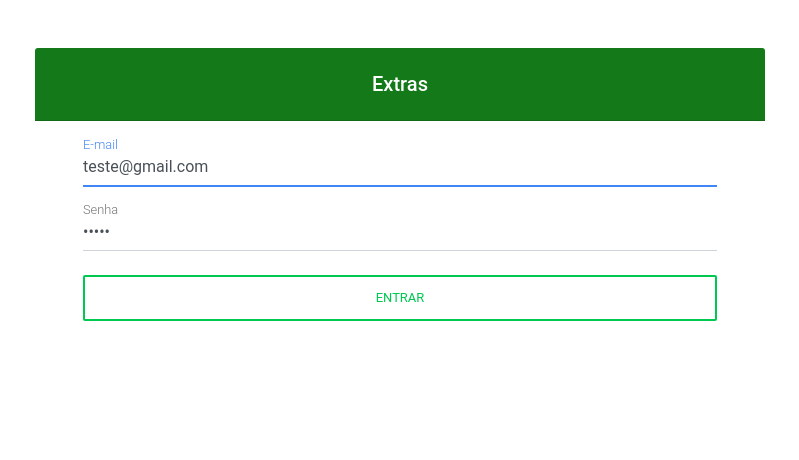
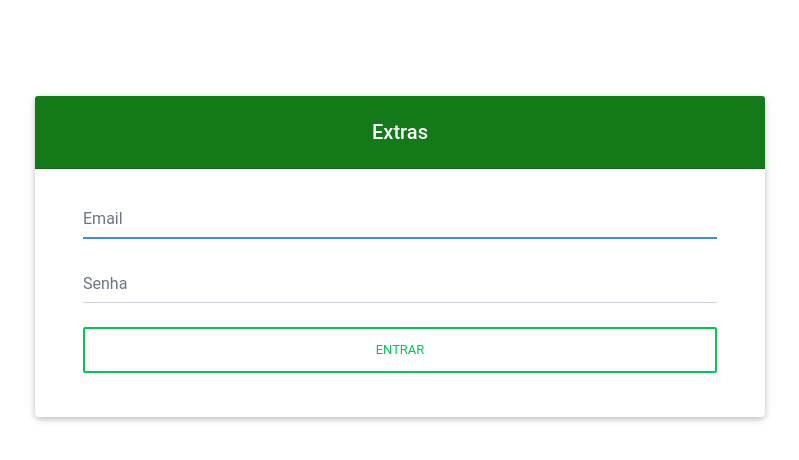
Before and after one commit to csadetec/extras-web, a React (Create React App) app: page / in a window 1280 px wide. Shown: the top 460 px of the page, without its empty margins (240-1039 px from the left). Built offline with nearby package versions, Linux system fonts and the light colour scheme.

Commit message:
lista dos colaboradores no formservice

```diff
--- a/src/components/Alert.js
+++ b/src/components/Alert.js
@@ -5,7 +5,8 @@ function Alert({ msg = false, color = 'info' }) {
   return (
     <>
       {msg &&
-        <div className={`alert alert-${color}  col-md-12 mb-0 mt-1`} role="alert">
+
+        <div className={`alert alert-${color} justify-content-center col-md-12 mb-0 mt-3`} role="alert">
           {msg}
         </div>
       }
--- a/src/pages/Login.js
+++ b/src/pages/Login.js
@@ -1,13 +1,17 @@
 import React, { useState, useEffect } from 'react'
 import api from '../service/api'
 
+import Alert from '../components/Alert'
 
 function Login() {
   const [loggin, setLoggin] = useState({
-    'email':'teste@gmail.com',
-    'password':'teste'
+    'email':'',
+    'password':''
   })
-  const [alert, setAlert] = useState(false)
+  const [alert, setAlert] = useState({
+    'msg':'',
+    'color':''
+  })
   const [btnLabel, setBtnLabel] = useState('ENTRAR')
   const [btnStatus, setBtnStatus] = useState(false)
 
@@ -34,18 +38,16 @@ function Login() {
       setBtnStatus(false)
       console.log(e)
       if (!e.response) {
-        return setAlert('Erro no Servidor!')
+        return setAlert({msg:'Erro no Servidor!', color:'warning'})
       }
 
       let { field } = e.response.data[0]
       console.log(field)
 
       if (field === 'email') {
-        setAlert('E-mail não cadastrado')
-        return false;
+        return setAlert({msg:'E-mail não cadastrado!', color:'warning'})
       }
-
-      setAlert('Senha Errada')
+      setAlert({msg:'Senha Errada!', color:'warning'})
 
     }
 
@@ -60,32 +62,37 @@ function Login() {
     <div className="container">
       <div className="row justify-content-center mt-5">
         <div className="col-md-8">
+          <div className="card  mt-5">
+
             <h5 className="card-header green white-text text-center py-4">
-            {alert ?
-              alert
-            :
               <strong>Extras</strong>
+            </h5>
+            <div className="card-body px-lg-5 pt-1">
+              <form className="text-center" onSubmit={handleSubmit}>
+
+                <div className="md-form">
+                  <input type="text" name="email" className="form-control"
+                    placeholder='Email'
+                    value={loggin.email} onChange={updateField} autoFocus required />
+                    {loggin.email &&
+                      <label htmlFor="email" >E-mail</label>
                     }
-
-          </h5>
-          <div className="card-body px-lg-5 pt-0">
-            <form className="text-center" onSubmit={handleSubmit}>
-              <div className="md-form">
-                <input type="text" name="email" className="form-control" placeholder={'Email'}
-                  value={loggin.email} onChange={updateField} autoFocus />
-                {
-                <label htmlFor="email" >E-mail</label>}
                 </div>
                 <div className="md-form">
                   <input type="password" id="password" name="password" className="form-control"
-                  placeholder={'Senha'} value={loggin.password} onChange={updateField} />
+                    placeholder="Senha"
+                    value={loggin.password} onChange={updateField} />
+                  {loggin.password &&
                     <label htmlFor="password">Senha</label>
+                  }
                 </div>
                 <button disabled={btnStatus} className="btn btn-outline-success btn-rounded btn-block my-4 waves-effect z-depth-0" type="submit">
                   {btnLabel}
                 </button>
               </form>
             </div>
+          </div>
+          <Alert msg={alert.msg} color={alert.color} />
 
         </div>
       </div>
--- a/src/pages/ServiceForm.js
+++ b/src/pages/ServiceForm.js
@@ -11,13 +11,15 @@ import { loadServices } from '../utils/load'
 const ServiceForm = (props) => {
 	/** */
 	const [service, setService] = useState({
-		'email': '',
-		'password': '',
-		'name': '',
-		'profile_name': ''
+		'confirm': '',
+		'reason_name': '',
+		'date': '',
+		'start': '',
+		'end': '',
+		'employees': [],
+		'obs': ''
 	})
 
-	const [profiles] = useState(JSON.parse(localStorage.getItem('profiles')))
 	const [reasons] = useState(JSON.parse(localStorage.getItem('reasons')))
 	const [alert, setAlert] = useState({
 		'message': '',
@@ -39,10 +41,17 @@ const ServiceForm = (props) => {
 		async function load() {
 			console.log('load user')
 			const { data } = await api.get(`/services/${id}`)
+			console.log(data)
+			data.employees.map( r=>
+				r.start = r.pivot.start
+			)
+			data.employees.map( r=>
+				r.end = r.pivot.end
+			)
 			setService(data)
-			setH2('Editar Servico')
+			setH2(`Editar Serviço Nº ${id}`)
 			setLoading(false)
-			document.title = 'Editar Usuário'
+			document.title = `Editar Serviço Nº ${id}`
 		}
 		load()
 
@@ -95,20 +104,22 @@ const ServiceForm = (props) => {
 
 	}
 	return (
-		<div className="container-fluid pb-5">
-			<div className="row mb-4">
-				<div className="col-md-12 border-bottom">
-					<h2>{h2}</h2>
-				</div>
-			</div>
-			<div className="row">
-				<button className="btn btn-outline-indigo btn-rounded  z-depth-0 my-4 waves-effect" type="submit" disabled={btn.disabled}>{btn.label}</button>
-				<Link className="btn btn-outline-danger" to='/usuarios'>Fechar</Link>
-
-			</div>
+		<>
 			{loading ?
 				<Loading />
 				:
+
+				<div className="container-fluid pb-5">
+
+					<div className="row mb-4 border-bottom">
+						<div className="col-md-6">
+							<h2>{h2}</h2>
+						</div>
+						<div className="col-md-6">
+							<button onClick={handleSubmit} className="btn btn-outline-success float-right" type="submit" disabled={btn.disabled}>{btn.label}</button>
+							<Link className="btn btn-outline-danger float-right" to='/servicos'>Fechar</Link>
+						</div>
+					</div>
 					<div className="row">
 						<div className="col-md-6">
 							<div className="card">
@@ -120,7 +131,7 @@ const ServiceForm = (props) => {
 									<form >
 										<div className="form-row mb-3">
 											<div className="col-md-12">
-											<select id="reasons" name="reasons" className="form-control">
+												<select id="confirm" name="confirm" className="form-control" value={service.confirm} onChange={updateField}>
 													<option value="0">PENDENTE</option>
 													<option value="1">VALIDADO</option>
 												</select>
@@ -130,7 +141,8 @@ const ServiceForm = (props) => {
 										<div className="form-row ">
 
 											<div className="col-md-6 mb-3 " >
-											<select name="id_motivo" id="id_motivo" className="form-control" required>
+												<select name="reason_name" id="reason_name" className="form-control"
+													value={service.reason_name} onChange={updateField} required>
 													<option value="">SELECIONE O MOTIVO</option>
 													{reasons.map(r =>
 														<option key={r.id} value={r.name}>{r.name}</option>
@@ -139,18 +151,21 @@ const ServiceForm = (props) => {
 												</select>
 											</div>
 											<div className="col-md-6 mb-3 ">
-											<input type="date" name="data" id="data" className="form-control" required />
+												<input type="date" name="data" id="data" className="form-control"
+													value={service.date} onChange={updateField} required />
 											</div>
 										</div>
 
 										<div className="form-row mb-3">
 											<div className="col-md-6">
 												<label htmlFor="start" >Início</label>
-											<input type="time" name="start" id="start" className="form-control" required />
+												<input type="time" name="start" id="start" className="form-control" value={service.start}
+													onChange={updateField} required />
 											</div>
 											<div className="col-md-6">
 												<label htmlFor="end">Fim</label>
-											<input type="time" name="end" id="end" className="form-control" required />
+												<input type="time" name="end" id="end" className="form-control"
+													value={service.end} onChange={updateField} required />
 
 											</div>
 										</div>
@@ -161,16 +176,40 @@ const ServiceForm = (props) => {
 											</datalist>
 										</div>
 										<div className="form-row">
-										<textarea className="form-control" name="obs" id="obs" placeholder="Observações"></textarea>
+											<textarea value={service.obs} onChange={updateField} className="form-control" name="obs" id="obs" placeholder="Observações">
+
+											</textarea>
 										</div>
 									</form>
 								</div>
 							</div>
+
+						</div>
+						<div className="col-md-6">
+							<div className="card">
+								<h5 className="card-header green white-text text-center py-4">
+									<strong>Colaboradores</strong>
+								</h5>
+								<div className="card-body px-lg-5">
+									<table className="table">
+										<tbody>
+											{service.employees.map(r =>
+												<tr key={r.id}>
+													<td>{r.name}</td>
+													<td>{r.start}</td>
+													<td>{r.end}</td>
+												</tr>
+											)}
+
+										</tbody>
+									</table>
 								</div>
 							</div>
-
+						</div>
+					</div>
+				</div>
 			}
-		</div>
+		</>
 	)
 }
 
```
Lines whose indentation alone changed are shown as unchanged.
